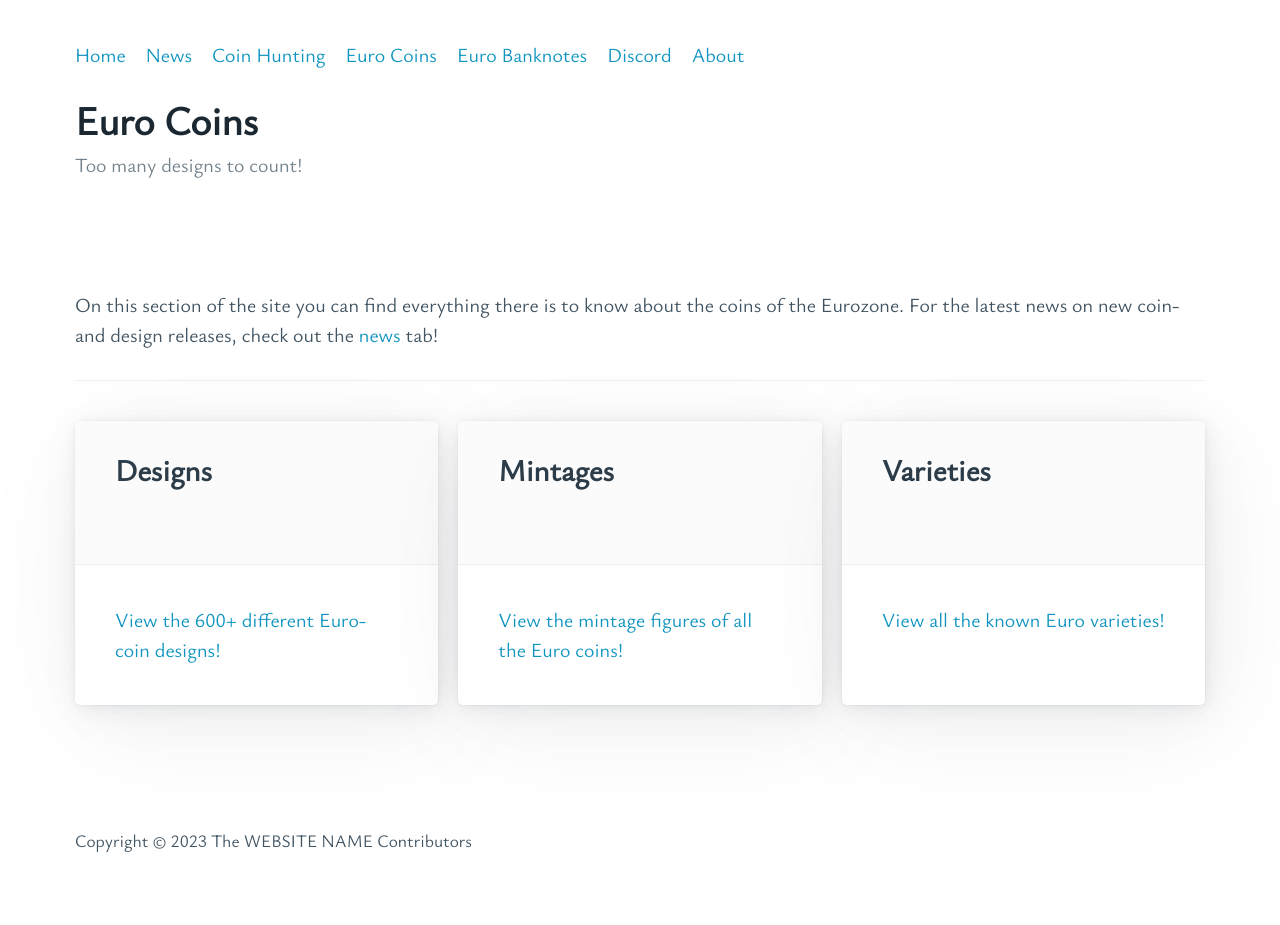
After one commit to Mango0x45/ToBeNamed, a Flask app: page /coins/ in a window 1280 px wide. The commit adds this page. Run offline with Flask 3, Linux system fonts and the light colour scheme.

Commit message:
Add an index page for the “Euro Coins” section

```diff
--- a/src/blueprints/__init__.py
+++ b/src/blueprints/__init__.py
@@ -1,3 +1,4 @@
+from .coins import coins_bp
 from .root import root_bp
 
-BLUEPRINTS = (root_bp,)
+BLUEPRINTS = (coins_bp, root_bp)
--- /dev/null
+++ b/src/blueprints/coins.py
@@ -0,0 +1,9 @@
+import flask
+from flask import Blueprint
+
+coins_bp = Blueprint("coins", __name__, url_prefix="/coins")
+
+
+@coins_bp.route("/", methods=["GET"])
+def index() -> str:
+    return flask.render_template("coins/index.html")
--- a/src/static/style.css
+++ b/src/static/style.css
@@ -50,6 +50,8 @@
 	--typography-spacing-vertical: 1.5rem;
 	--block-spacing-vertical: calc(var(--spacing) * 2);
 	--block-spacing-horizontal: var(--spacing);
+	--grid-spacing-vertical: 0;
+	--grid-spacing-horizontal: var(--spacing);
 	--form-element-spacing-vertical: 0.75rem;
 	--form-element-spacing-horizontal: 1rem;
 	--nav-element-spacing-vertical: 1rem;
@@ -119,6 +121,10 @@ dialog > article {
 
 a {
 	--text-decoration: none;
+}
+
+a.no-deco {
+	text-decoration: none;
 }
 
 small {
@@ -1647,6 +1653,11 @@ details[open] > summary::after {
 /**
  * Card (<article>)
  */
+.grid article {
+	min-height: 100%;
+	margin: 0;
+}
+
 article {
 	margin: var(--block-spacing-vertical) 0;
 	padding: var(--block-spacing-vertical) var(--block-spacing-horizontal);
@@ -2195,3 +2206,30 @@ textarea,
 		transition-duration: 0s !important;
 	}
 }
+
+/**
+* Grid
+* Minimal grid system with auto-layout columns
+*/
+.grid {
+	grid-column-gap: var(--grid-spacing-horizontal);
+	grid-row-gap: var(--grid-spacing-vertical);
+	display: grid;
+	grid-template-columns: 1fr;
+
+	margin: 0;
+}
+
+.grid:first-of-type {
+	/* Kind of a hack until Firefox supports :has() */
+	margin-top: var(--block-spacing-vertical);
+}
+
+@media (min-width: 992px) {
+	.grid {
+		grid-template-columns: repeat(auto-fit, minmax(0%, 1fr));
+	}
+}
+.grid > * {
+	min-width: 0;
+}
--- /dev/null
+++ b/src/templates/coins/index.html
@@ -0,0 +1,58 @@
+{% extends "base.html" %}
+{% block content %}
+
+<header>
+	{% include "root-nav.html" %}
+
+	<hgroup>
+		<h1>{{ _("Euro Coins") }}</h1>
+		<p>{{ _("Too many designs to count!") }}</p>
+	</hgroup>
+</header>
+
+<main>
+	<p>{{
+		_("On this section of the site you can find everything there is to know
+		about the coins of the Eurozone.  For the latest news on new coin- and
+		design releases, check out the <a href=#>news</a> tab!")
+	}}</p>
+
+	<hr>
+
+	<section>
+		<div class="grid">
+			<a class="no-deco" href=#>
+				<article>
+					<header>
+						<h3>{{ _("Designs") }}</h3>
+					</header>
+					<main>
+						{{ _("View the 600+ different Euro-coin designs!") }}
+					</main>
+				</article>
+			</a>
+			<a class="no-deco" href=#>
+				<article>
+					<header>
+						<h3>{{ _("Mintages") }}</h3>
+					</header>
+					<main>
+						{{ _("View the mintage figures of all the Euro coins!") }}
+					</main>
+				</article>
+			</a>
+			<a class="no-deco" href=#>
+				<article>
+					<header>
+						<h3>{{ _("Varieties") }}</h3>
+					</header>
+					<main>
+						{{ _("View all the known Euro varieties!") }}
+					</main>
+				</article>
+			</a>
+		</div>
+	</section>
+</main>
+
+{% endblock content %}
--- a/src/templates/root-nav.html
+++ b/src/templates/root-nav.html
@@ -3,7 +3,7 @@
 		<li><a href='{{ url_for("root.index") }}'>{{ _("Home") }}</a></li>
 		<li><a href="#">{{ _("News") }}</a></li>
 		<li><a href="#">{{ _("Coin Hunting") }}</a></li>
-		<li><a href="#">{{ _("Euro Coins") }}</a></li>
+		<li><a href='{{ url_for("coins.index") }}'>{{ _("Euro Coins") }}</a></li>
 		<li><a href="#">{{ _("Euro Banknotes") }}</a></li>
 		<li><a href="https://discord.gg/DCaXfRcy9C" target="_blank">{{ _("Discord") }}</a></li>
 		<li><a href='{{ url_for("root.about") }}'>{{ _("About") }}</a></li>
```
